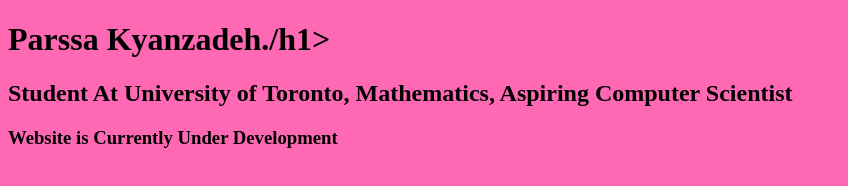
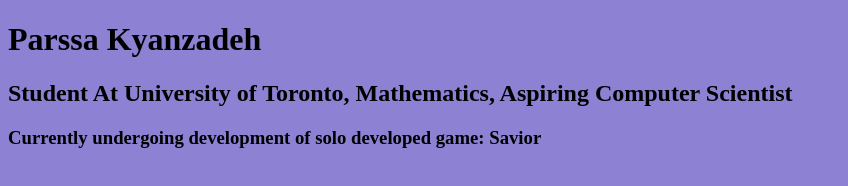
Before and after one commit to parssak/website, a plain HTML site: page index.html in a window 1280 px wide. Shown: the whole page, without its empty margins (0-848 px from the left). Drawn offline with Linux system fonts and the light colour scheme.

Commit message:
Update index.html

```diff
--- a/index.html
+++ b/index.html
@@ -3,13 +3,13 @@
   <head>
     <style>
       body {
-         background-color: #FF69B4;
+         background-color: #8D81D3;
       }
     </style>
   </head>
   <body>
-    <h1>Parssa Kyanzadeh./h1>
+    <h1>Parssa Kyanzadeh</h1>
       <h2>Student At University of Toronto, Mathematics, Aspiring Computer Scientist</h2>
-      <h3>Website is Currently Under Development </h3>
+    <h3>Currently undergoing development of solo developed game: <b>Savior</b> </h3>
   </body>
 </html>
```
